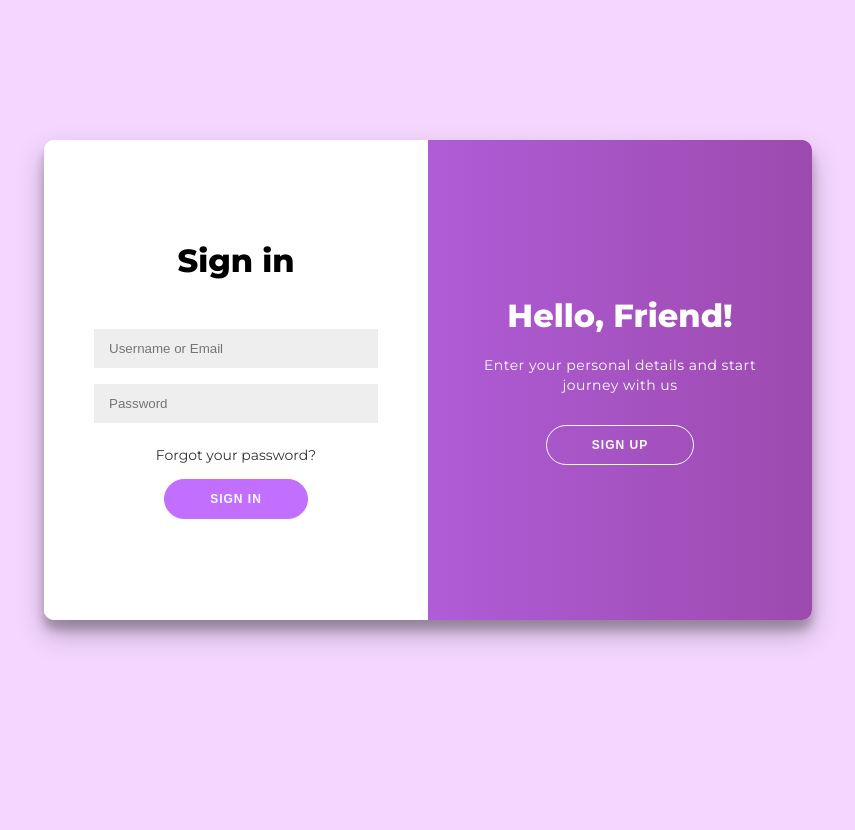
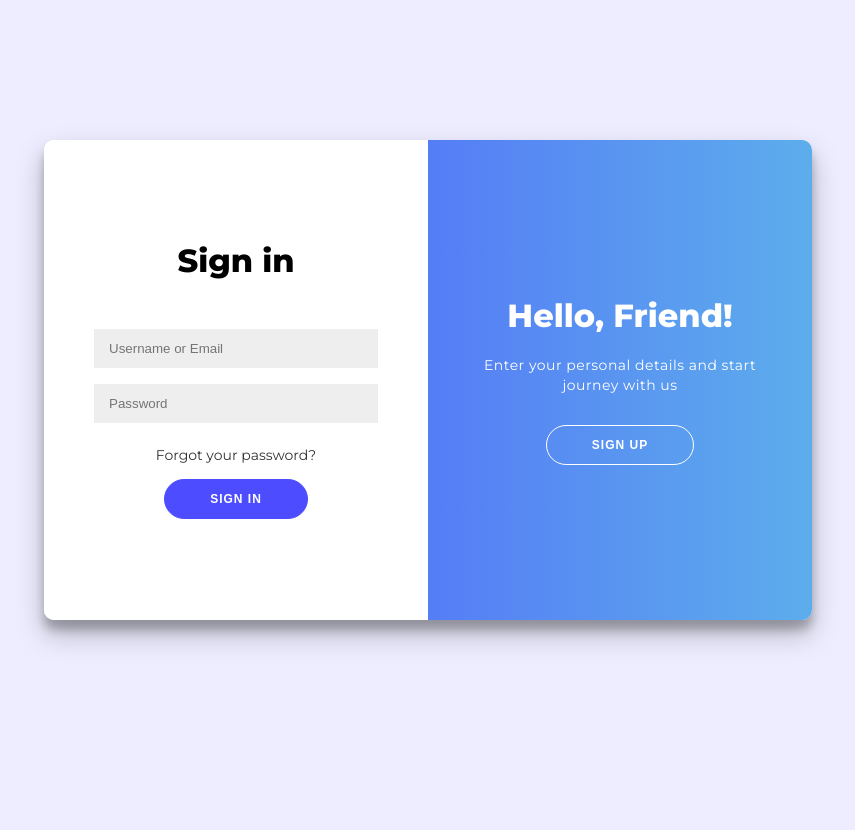
Before and after one commit to Alok-Gaur/ChatApp, a Django app: page / in a window 1280 px wide. Shown: the whole page, without its empty margins (212-1067 px from the left). Run offline with Django 4.2, Linux system fonts and the light colour scheme.

Commit message:
Some Theme Changes

```diff
--- a/forchat/static/style/SignUp.css
+++ b/forchat/static/style/SignUp.css
@@ -7,7 +7,7 @@
 }
 
 body {
-	background: #f5d6ff;
+	background: #ededff;
 	display: flex;
 	justify-content: center;
 	align-items: center;
@@ -61,8 +61,8 @@ a {
 
 button {
 	border-radius: 20px;
-	border: 1px solid #c26eff;
-	background-color: #c26eff;
+	border: 1px solid #4D4DFF;
+	background-color: #4D4DFF;
 	color: #FFFFFF;
 	font-size: 12px;
 	font-weight: bold;
@@ -193,9 +193,9 @@ input {
 }
 
 .overlay {
-	background: #c26eff;
-	background: -webkit-linear-gradient(to right, #9d4aaf, #c26eff);
-	background: linear-gradient(to right, #c26eff, #9d4aaf);
+	background: #4D4DFF;
+	background: -webkit-linear-gradient(to right, #5DADEC, #4D4DFF);
+	background: linear-gradient(to right, #4D4DFF, #5DADEC);
 	background-repeat: no-repeat;
 	background-size: cover;
 	background-position: 0 0;
```
Also changed, not shown: forchat/static/style/ForChat.css (+23 -16 lines), forchat/db.sqlite3.
